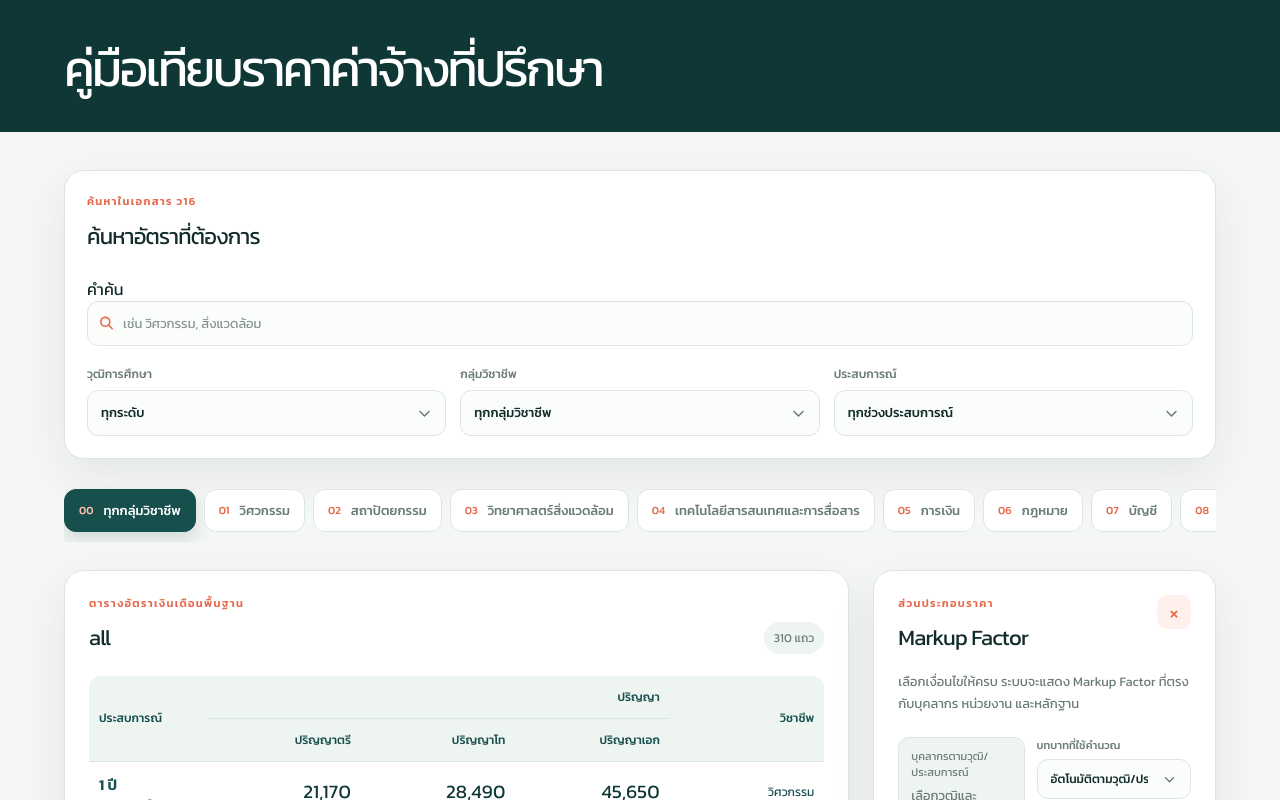
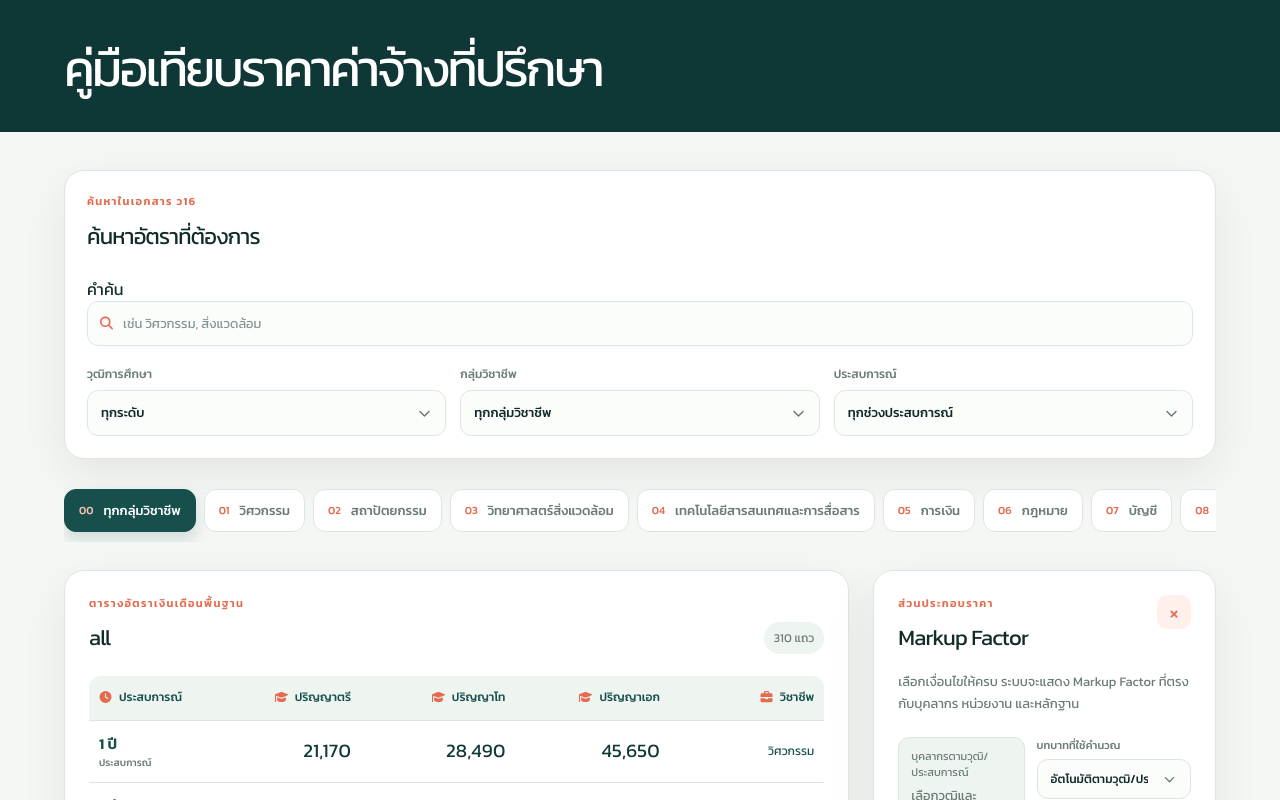
Before and after one commit to heyway007/consultant-fee-guide, a Next.js app: page / in a window 1280 px wide. Shown: the top 800 px of the page. Built offline with nearby package versions, Linux system fonts and the light colour scheme.

Commit message:
style: simplify rate table header

```diff
--- a/app/globals.css
+++ b/app/globals.css
@@ -76,6 +76,9 @@ input:focus,select:focus,.input-with-icon:focus-within { border-color:var(--cora
 .rate-table thead th { background:var(--surface-soft); color:var(--teal); font-size:12px; font-weight:500; white-space:nowrap; }
 .rate-table thead tr:first-child th:first-child { border-radius:12px 0 0 0; text-align:left; }
 .rate-table thead tr:first-child th:last-child { border-radius:0 12px 0 0; }
+.table-heading-label { display:inline-flex; align-items:center; justify-content:flex-end; gap:7px; }
+.rate-table thead th:first-child .table-heading-label { justify-content:flex-start; }
+.table-heading-icon { width:13px; color:var(--coral); }
 .rate-table thead th[aria-selected=true] { background:#d9eee5; color:var(--teal-deep); }
 .rate-table tbody th { color:var(--teal); text-align:left; font-weight:500; }
 .rate-table tbody tr:last-child th,.rate-table tbody tr:last-child td { border-bottom:0; }
--- a/components/rate-table.tsx
+++ b/components/rate-table.tsx
@@ -1,4 +1,6 @@
 import type { W16Degree, W16RateRow } from "@/lib/types";
+import { FontAwesomeIcon } from "@fortawesome/react-fontawesome";
+import { faBriefcase, faClock, faGraduationCap } from "@fortawesome/free-solid-svg-icons";
 
 type RateTableProps = {
   rows: W16RateRow[];
@@ -27,14 +29,11 @@ export default function RateTable({ rows, selectedDegree }: RateTableProps) {
           </colgroup>
           <thead>
             <tr>
-              <th scope="col" rowSpan={2}>ประสบการณ์</th>
-              <th scope="col" colSpan={3} className="degree-group">ปริญญา</th>
-              <th scope="col" rowSpan={2} className="professional-heading">วิชาชีพ</th>
-            </tr>
-            <tr>
-              <th scope="col" aria-selected={selectedDegree === "bachelor"} className={degreeClass(selectedDegree, "bachelor")}>ปริญญาตรี</th>
-              <th scope="col" aria-selected={selectedDegree === "master"} className={degreeClass(selectedDegree, "master")}>ปริญญาโท</th>
-              <th scope="col" aria-selected={selectedDegree === "doctorate"} className={degreeClass(selectedDegree, "doctorate")}>ปริญญาเอก</th>
+              <th scope="col"><span className="table-heading-label"><FontAwesomeIcon icon={faClock} className="table-heading-icon" aria-hidden="true" />ประสบการณ์</span></th>
+              <th scope="col" aria-selected={selectedDegree === "bachelor"} className={degreeClass(selectedDegree, "bachelor")}><span className="table-heading-label"><FontAwesomeIcon icon={faGraduationCap} className="table-heading-icon" aria-hidden="true" />ปริญญาตรี</span></th>
+              <th scope="col" aria-selected={selectedDegree === "master"} className={degreeClass(selectedDegree, "master")}><span className="table-heading-label"><FontAwesomeIcon icon={faGraduationCap} className="table-heading-icon" aria-hidden="true" />ปริญญาโท</span></th>
+              <th scope="col" aria-selected={selectedDegree === "doctorate"} className={degreeClass(selectedDegree, "doctorate")}><span className="table-heading-label"><FontAwesomeIcon icon={faGraduationCap} className="table-heading-icon" aria-hidden="true" />ปริญญาเอก</span></th>
+              <th scope="col" className="professional-heading"><span className="table-heading-label"><FontAwesomeIcon icon={faBriefcase} className="table-heading-icon" aria-hidden="true" />วิชาชีพ</span></th>
             </tr>
           </thead>
           <tbody>
```
Also changed, not shown: 1 other file (tests, documents, lock files or other folders).
